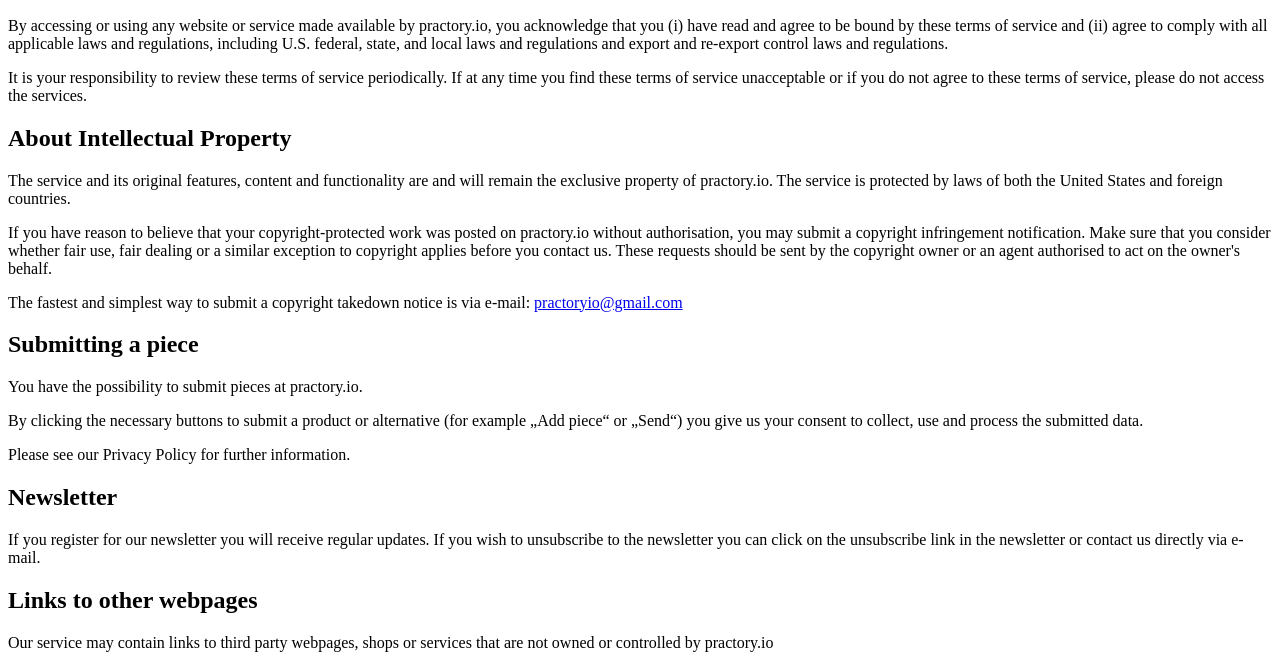
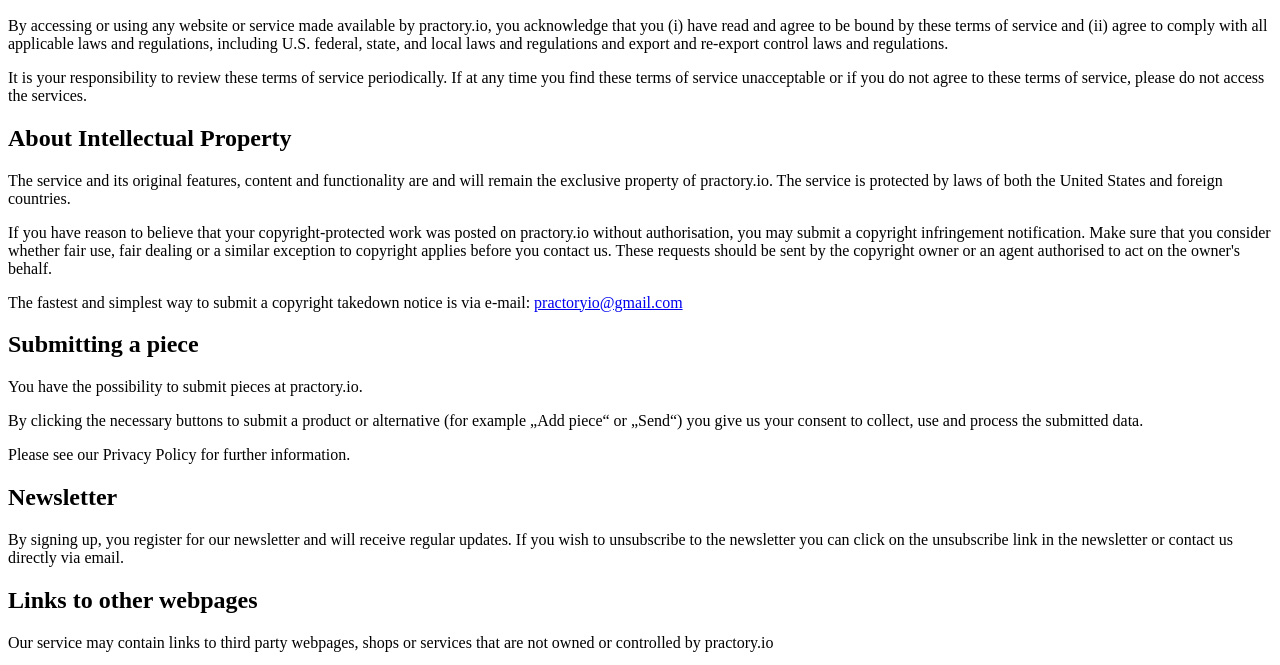
Before and after one commit to iankleist/practory-landing, a website: page app/terms.html in a window 1280 px wide. Shown: the part 113-778 px from the top of the page. Drawn offline with Linux system fonts and the light colour scheme.

Commit message:
specify newsletter in terms and privacy

```diff
--- a/app/terms.html
+++ b/app/terms.html
@@ -96,9 +96,10 @@
         <p>Please see our Privacy Policy for further information.</p>
         <h2 class="terms__subheading">Newsletter</h2>
         <p>
-          If you register for our newsletter you will receive regular updates.
-          If you wish to unsubscribe to the newsletter you can click on the
-          unsubscribe link in the newsletter or contact us directly via e-mail.
+          By signing up, you register for our newsletter and will receive
+          regular updates. If you wish to unsubscribe to the newsletter you can
+          click on the unsubscribe link in the newsletter or contact us directly
+          via email.
         </p>
         <h2 class="terms__subheading">Links to other webpages</h2>
         <p>
```
Also changed, not shown: app/privacy.html (+2 -2 lines).
